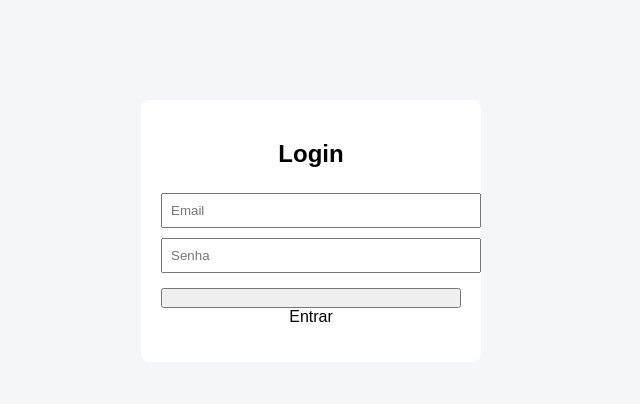
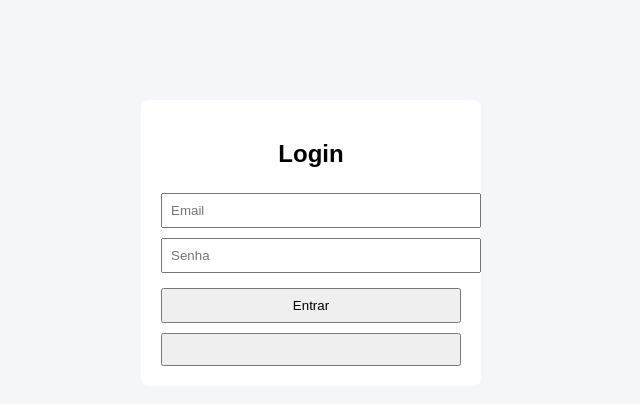
Before and after one commit to igordurigon/clicktocall, a plain HTML site: page frontend/index.html in a window 1280 px wide. Shown: the whole page, without its empty margins (329-969 px from the left). Drawn offline with Linux system fonts and the light colour scheme.

Commit message:
Update index.html

```diff
--- a/frontend/index.html
+++ b/frontend/index.html
@@ -10,7 +10,7 @@
   <h2>Login</h2>
   <input type="email" id="email" placeholder="Email">
   <input type="password" id="senha" placeholder="Senha">
-  <button onclick="login()"></button>Entrar</button>
+  <button onclick="login()">Entrar<button>
   <p id="msg"></p>
 </div>
 <script src="script.js"></script>
```
